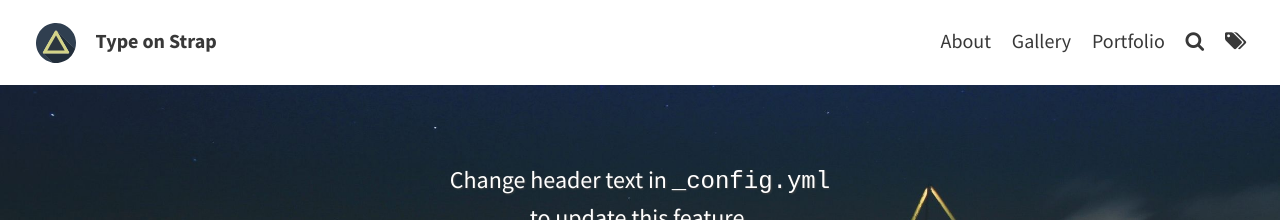
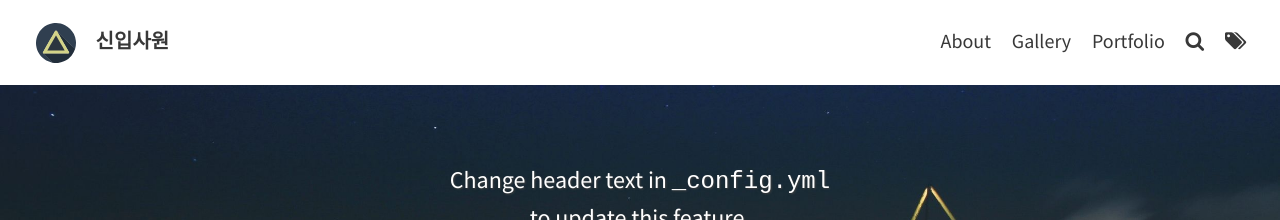
Before and after one commit to gmoon92/gmoon92.github.io, a Jekyll site: the page built from index.html, in a window 1280 px wide. Shown: the top 220 px of the page. Built offline with Jekyll 4.4.1, drawn with Linux system fonts in a browser that asks for light colours; the list of posts is cut into pages by our own code.

Commit message:
타이틀 수정

```diff
--- a/_config.yml
+++ b/_config.yml
@@ -1,14 +1,14 @@
 # SITE CONFIGURATION
 baseurl: ""
 url: "https://sylhare.github.io"
-title: :)개발자 # site's title
-description: "신입사원" # used by search engines
+title: 신입사원:) # site's title
+description: "gmun" # used by search engines
 
 
 # THEME-SPECIFIC CONFIGURATION
 theme_settings:
   # Meta
-  title: Type on Strap # blog's title
+  title: 신입사원 # blog's title
   avatar: assets/img/triangle.svg
   favicon: assets/favicon.ico
   gravatar: # Email MD5 hash
```
